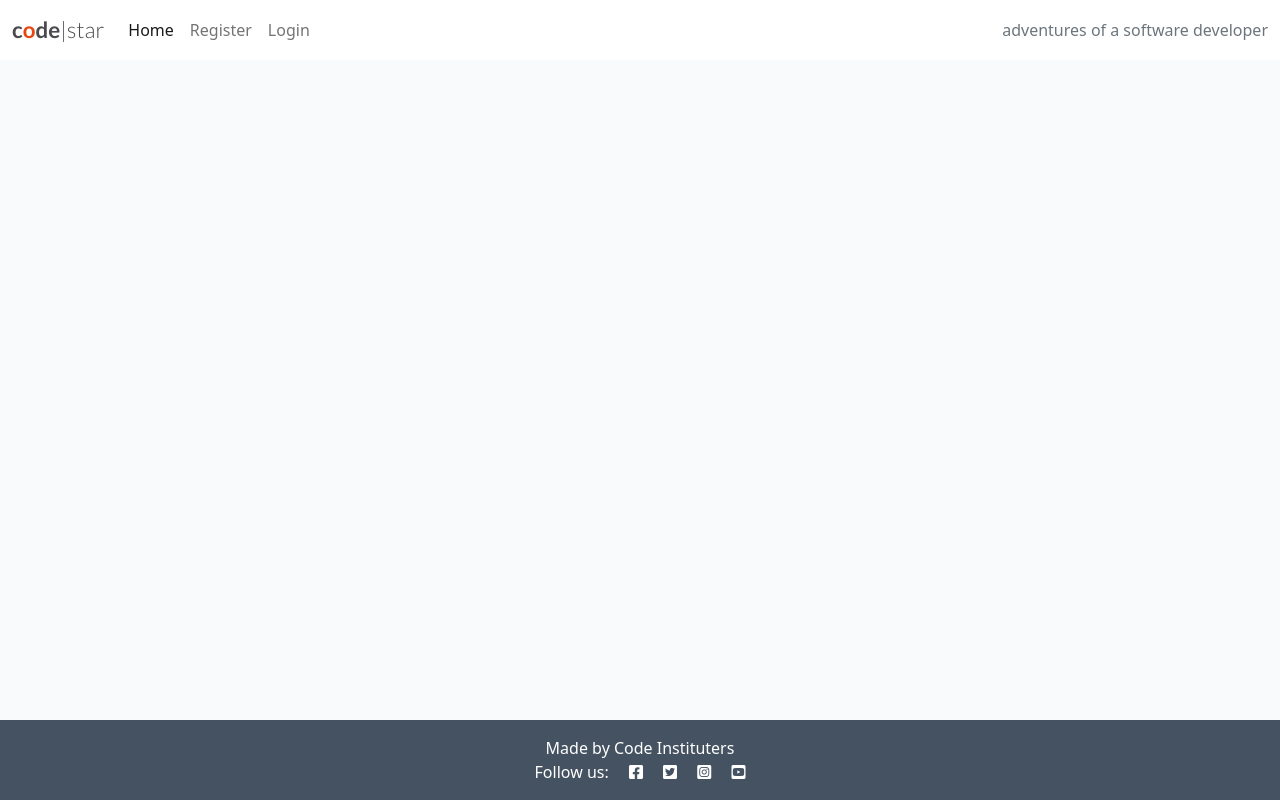
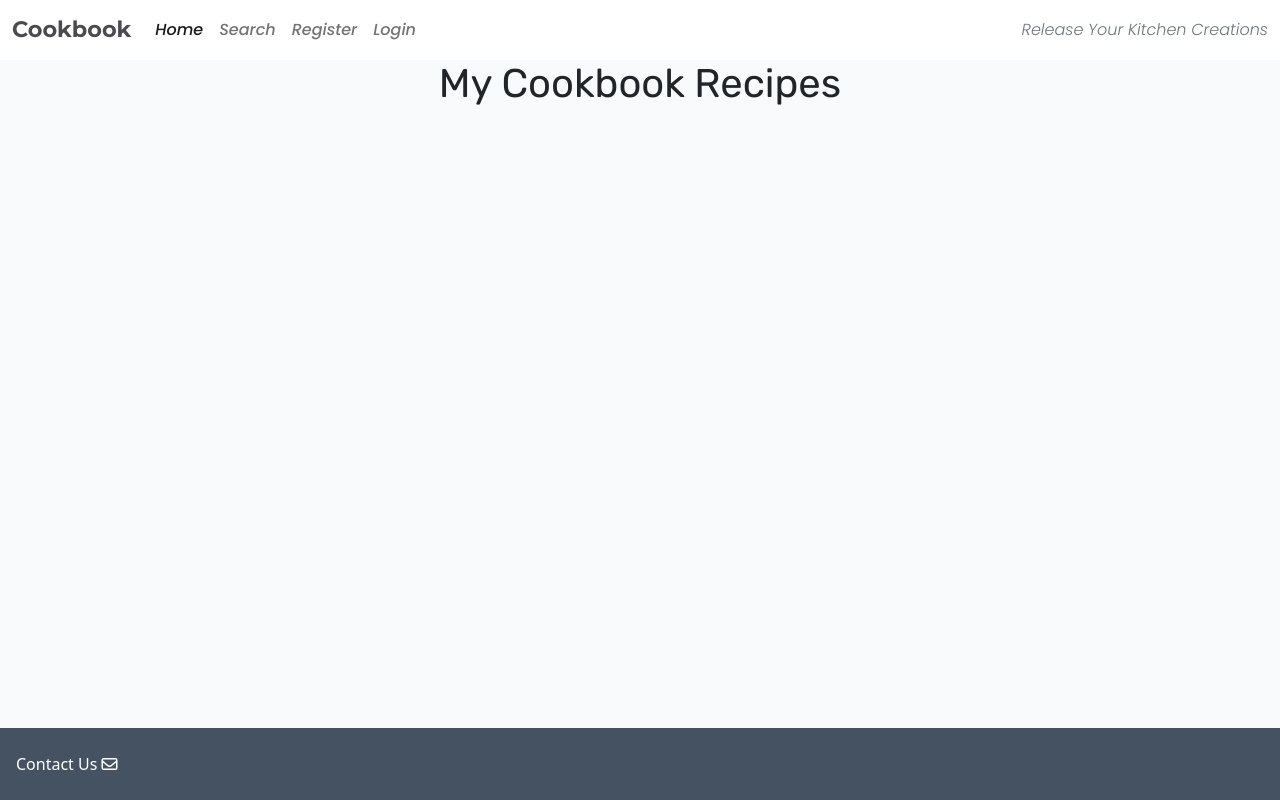
Before and after one commit to annacakes281/annas-cookbook-blog, a Django app: page / in a window 1280 px wide. Run offline with Django 3.2, Linux system fonts and the light colour scheme; data that the repository does not hold is empty; some libraries are stand-ins or nearby versions.

Commit message:
edit base.html and style.css for cookbook away from CI template

```diff
--- a/static/css/style.css
+++ b/static/css/style.css
@@ -1,12 +1,14 @@
+/* doesnt change anything? */
 body {
     background-color: #F9FAFC;
 }
 
 .brand {
-    font-family: Lato, sans-serif;
+    font-family: Montserrat, sans-serif;
     font-size: 1.4rem;
     font-weight: 700;
     color: #4A4A4F;
+
 }
 
 .red-o {
@@ -140,3 +142,21 @@ body {
     background: transparent;
     border: none;
 }
+
+/* My Own CSS */
+
+#logomid {
+    font-family: Rubik, sans-serif;
+    text-align: center;
+    font-weight: 400;
+}
+
+.nav-item {
+    font-family: Poppins, sans-serif;
+    font-weight: 500;
+}
+
+.navbar-text {
+    font-family: Poppins, sans-serif;
+    font-weight: 300;
+}
--- a/templates/base.html
+++ b/templates/base.html
@@ -4,12 +4,13 @@
 <html class="h-100">
 
 <head>
-    <title>CodeStar Blog</title>
+    <title>Cookbook Recipe Site</title>
 
     <link rel="preconnect" href="https://fonts.gstatic.com">
-    <link href="https://fonts.googleapis.com/css2?family=Roboto:wght@300&display=swap" rel="stylesheet">
-    <link href="https://fonts.googleapis.com/css2?family=Lato:wght@300;700&display=swap" rel="stylesheet">
-    <link rel="stylesheet" href="https://cdnjs.cloudflare.com/ajax/libs/font-awesome/5.15.3/css/all.min.css">
+    <link href="https://fonts.googleapis.com/css2?family=Rubik:wght@300;400;600&display=swap" rel="stylesheet">
+    <link href="https://fonts.googleapis.com/css2?family=Montserrat:wght@600;700;900&display=swap" rel="stylesheet">
+    <link href="https://fonts.googleapis.com/css2?family=Poppins:ital,wght@1,300;1,500&display=swap" rel="stylesheet">
+    <script src="https://kit.fontawesome.com/d06941e158.js" crossorigin="anonymous"></script>
     <meta name="viewport" content="width=device-width, initial-scale=1" />
     <link href="https://cdn.jsdelivr.net/npm/bootstrap@5.0.1/dist/css/bootstrap.min.css" rel="stylesheet"
         integrity="sha384-+0n0xVW2eSR5OomGNYDnhzAbDsOXxcvSN1TPprVMTNDbiYZCxYbOOl7+AMvyTG2x" crossorigin="anonymous">
@@ -26,8 +27,7 @@
 
     <nav class="navbar navbar-expand-lg navbar-light bg-white">
         <div class="container-fluid">
-            <a class="navbar-brand" href="{% url 'home' %}"><span class="brand">c<span class="red-o">o</span>de<span
-                        class="thin">|star</span></span></span></a>
+            <a class="navbar-brand" href="{% url 'home' %}"><span class="brand">Cookbook</span></a>
             <button class="navbar-toggler" type="button" data-bs-toggle="collapse" data-bs-target="#navbarText"
                 aria-controls="navbarText" aria-expanded="false" aria-label="Toggle navigation">
                 <span class="navbar-toggler-icon"></span>
@@ -37,7 +37,13 @@
                     <li class="nav-item">
                         <a class="nav-link active" aria-current="page" href="{% url 'home' %}">Home</a>
                     </li>
+                    <li class="nav-item">
+                        <a class="nav-link" href="#">Search</a>
+                    </li>
                     {% if user.is_authenticated %}
+                    <li class="nav-item">
+                        <a class="nav-link" href="#">Post Your Own Creation</a>
+                    </li>
                     <li class="nav-item">
                         <a class="nav-link" href="#">Logout</a>
                     </li>
@@ -51,11 +57,13 @@
                     {% endif %}
                 </ul>
                 <span class="navbar-text text-muted">
-                    adventures of a software developer
+                    Release Your Kitchen Creations
                 </span>
             </div>
         </div>
     </nav>
+
+    <h1 id="logomid">My Cookbook Recipes</h1>
 
     <main class="flex-shrink-0 main-bg">
         {% block content %}
@@ -65,12 +73,7 @@
 
     <!-- Footer -->
     <footer class="footer mt-auto py-3 dark-bg">
-        <p class="m-0 text-center text-white">Made by Code Instituters</p>
-        <p class="m-0 text-center text-white">Follow us: <i class="fab fa-facebook-square ms-3"></i>
-            <i class="fab fa-twitter-square ms-3"></i>
-            <i class="fab fa-instagram-square ms-3"></i>
-            <i class="fab fa-youtube-square ms-3"></i>
-        </p>
+        <a href="" class="nav-link"><p class="m-0 text-left text-white">Contact Us <i class="fa-regular fa-envelope"></i></p></a>
     </footer>
 </body>
 
```
